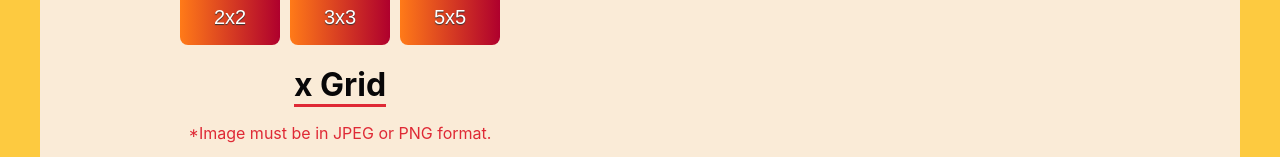
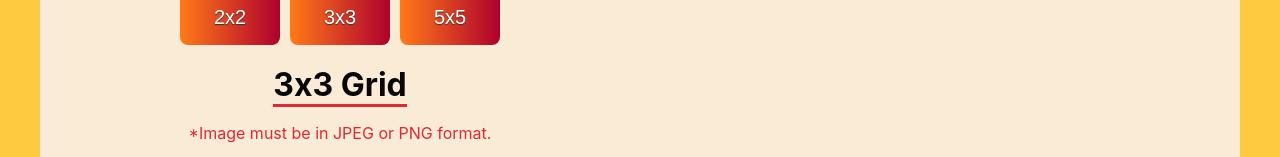
Before and after one commit to FloppyCacti/Photo-to-Grid-Generator, a React (Vite) app: page / in a window 1280 px wide. Shown: the part 172-329 px from the top of the page. Built offline with nearby package versions, Linux system fonts and the light colour scheme.

Commit message:
create gridMode useState and send it to right and left columns

```diff
--- a/src/App.jsx
+++ b/src/App.jsx
@@ -6,13 +6,14 @@ import RightColumn from './components/RightColumn'
 function App() {
   const [imgUrl, setImgUrl] = useState('');
   const [imgType, setImgType] = useState('');
+  const [gridMode, setGridMode] = useState(3);
 
   return (
     <>
       <h1>Photo to Grid Generator</h1>
       <div id='container'>
-        <LeftColumn setImgType={setImgType} imgUrl={imgUrl} setImgUrl={setImgUrl}></LeftColumn>
-        <RightColumn gridMode={3} imgUrl={imgUrl} imgType={imgType}></RightColumn>
+        <LeftColumn gridMode={gridMode} setGridMode={setGridMode} setImgType={setImgType} imgUrl={imgUrl} setImgUrl={setImgUrl}></LeftColumn>
+        <RightColumn gridMode={gridMode} imgUrl={imgUrl} imgType={imgType}></RightColumn>
       </div>
     </>
   )
```
